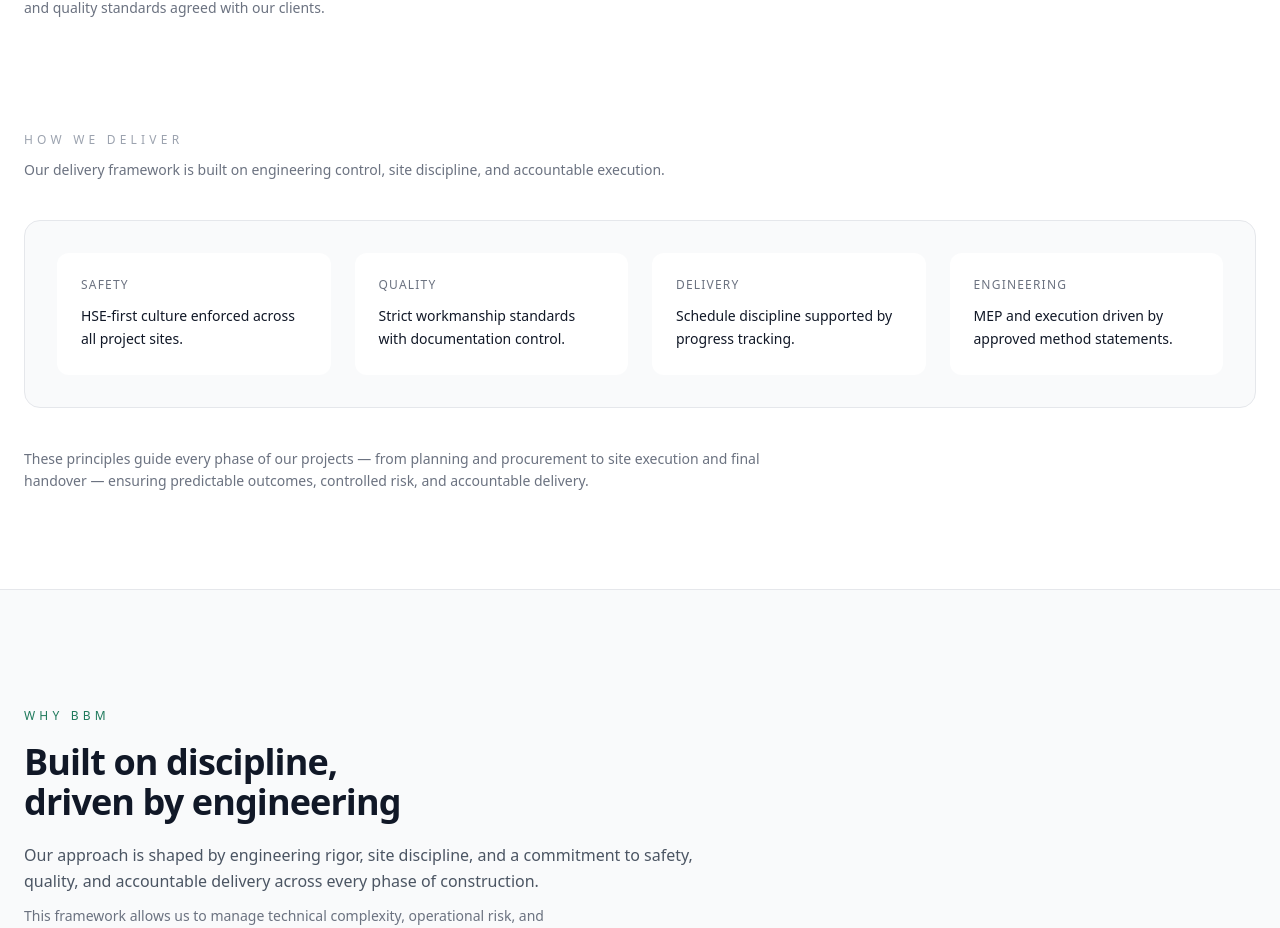
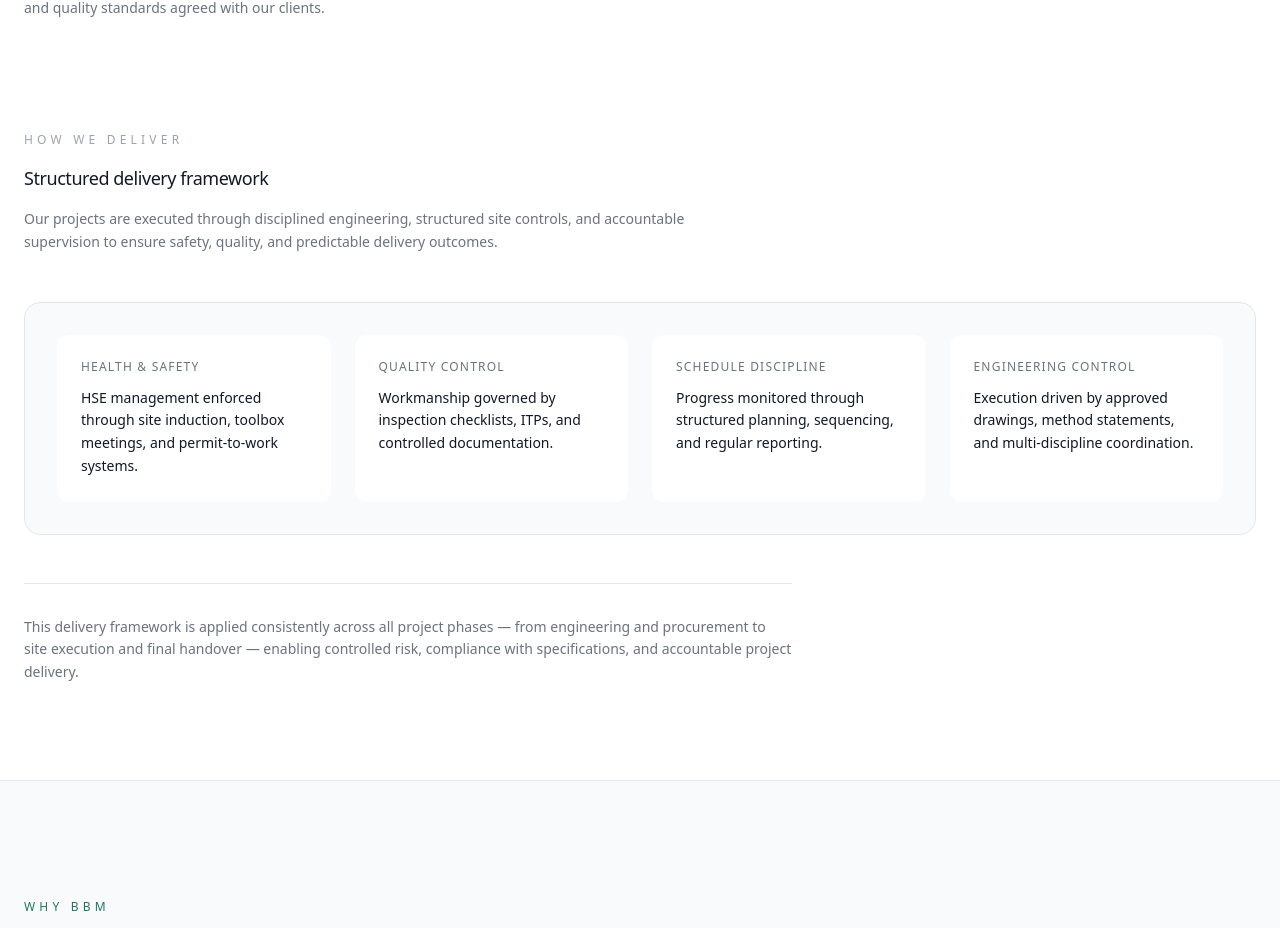
Before and after one commit to herlan-syihabudin/Bhaskara, a Next.js app: page / in a window 1280 px wide. Shown: the part 1895-2823 px from the top of the page. Built offline with nearby package versions, Linux system fonts and the light colour scheme.

Commit message:
Update TrustBar.tsx

```diff
--- a/components/home/TrustBar.tsx
+++ b/components/home/TrustBar.tsx
@@ -1,19 +1,19 @@
 const stats = [
   {
-    k: "Safety",
-    v: "HSE-first culture enforced across all project sites.",
+    k: "Health & Safety",
+    v: "HSE management enforced through site induction, toolbox meetings, and permit-to-work systems.",
   },
   {
-    k: "Quality",
-    v: "Strict workmanship standards with documentation control.",
+    k: "Quality Control",
+    v: "Workmanship governed by inspection checklists, ITPs, and controlled documentation.",
   },
   {
-    k: "Delivery",
-    v: "Schedule discipline supported by progress tracking.",
+    k: "Schedule Discipline",
+    v: "Progress monitored through structured planning, sequencing, and regular reporting.",
   },
   {
-    k: "Engineering",
-    v: "MEP and execution driven by approved method statements.",
+    k: "Engineering Control",
+    v: "Execution driven by approved drawings, method statements, and multi-discipline coordination.",
   },
 ];
 
@@ -23,15 +23,19 @@ export default function TrustBar() {
       <div className="container-bbm pb-24">
 
         {/* ================= INTRO ================= */}
-        <div className="max-w-2xl mb-10">
+        <div className="max-w-2xl mb-12">
           <p className="text-xs tracking-[0.35em] text-gray-400 uppercase">
             HOW WE DELIVER
           </p>
 
-          {/* Micro context (TAMBAHAN HALUS) */}
-          <p className="mt-3 text-sm text-gray-500">
-            Our delivery framework is built on engineering control,
-            site discipline, and accountable execution.
+          <h3 className="mt-4 text-lg font-medium text-gray-900">
+            Structured delivery framework
+          </h3>
+
+          <p className="mt-4 text-sm text-gray-500 leading-relaxed">
+            Our projects are executed through disciplined engineering,
+            structured site controls, and accountable supervision to
+            ensure safety, quality, and predictable delivery outcomes.
           </p>
         </div>
 
@@ -42,7 +46,8 @@ export default function TrustBar() {
               <div
                 key={s.k}
                 className="bg-white rounded-xl p-6
-                           transition hover:shadow-sm hover:-translate-y-0.5"
+                           transition-all duration-200
+                           hover:shadow-sm hover:-translate-y-0.5"
               >
                 <div className="text-xs tracking-widest text-gray-500 uppercase">
                   {s.k}
@@ -56,12 +61,13 @@ export default function TrustBar() {
           </div>
         </div>
 
-        {/* ================= TRUST ANCHOR ================= */}
-        <div className="mt-10 max-w-3xl">
+        {/* ================= DELIVERY ANCHOR ================= */}
+        <div className="mt-12 max-w-3xl border-t border-gray-200 pt-8">
           <p className="text-sm text-gray-500 leading-relaxed">
-            These principles guide every phase of our projects — from planning
-            and procurement to site execution and final handover — ensuring
-            predictable outcomes, controlled risk, and accountable delivery.
+            This delivery framework is applied consistently across all
+            project phases — from engineering and procurement to site
+            execution and final handover — enabling controlled risk,
+            compliance with specifications, and accountable project delivery.
           </p>
         </div>
 
```
